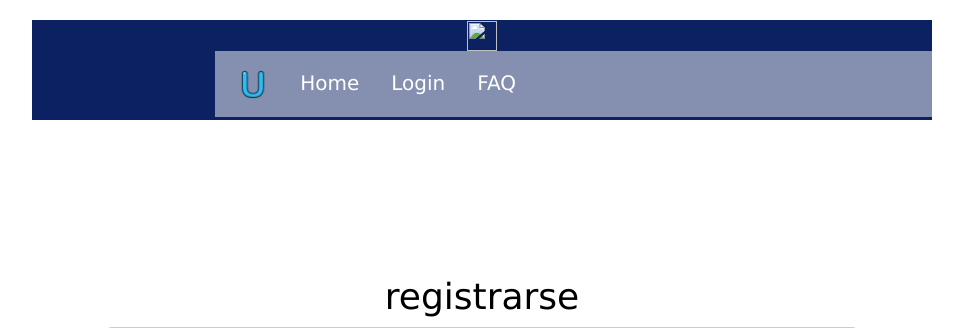
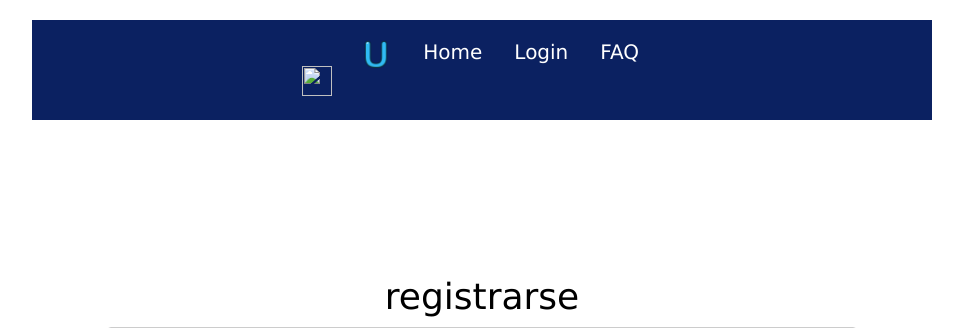
Before and after one commit to sashasier/Utile, a PHP site: page /registrarse.php in a window 1280 px wide; the page is wider, and only the part inside the window is pictured. Shown: the top 328 px of that part, without its empty margins (158-1121 px from the left). Run offline with PHP 8.4, Linux system fonts and the light colour scheme.

Commit message:
cambio banner

```diff
--- a/css/style.css
+++ b/css/style.css
@@ -50,45 +50,12 @@ li a {
 .banner ul {
   position:relative;
   display: inline-block;
-=======
-=======
->>>>>>> a547d328e68c50b792cd6f8786173643678cfad1
-  color: white;
-float: right;
-position: relative;
-text-align: center;
-background-color: rgba(255, 255, 255, 0.5);
-width: 100vw;
-padding: 0;
-left: 20vw;
-<<<<<<< HEAD
 }
 .banner ul {
   position:relative;
   padding: 1vh;
-left: 44vw;
->>>>>>> a547d328e68c50b792cd6f8786173643678cfad1
-=======
-  color: white;
-float: right;
-position: relative;
-text-align: center;
-background-color: rgba(255, 255, 255, 0.5);
-width: 100vw;
-padding: 0;
-left: 20vw;
-=======
->>>>>>> a547d328e68c50b792cd6f8786173643678cfad1
 }
-.banner ul {
-  position:relative;
-  padding: 1vh;
-left: 44vw;
-<<<<<<< HEAD
->>>>>>> a547d328e68c50b792cd6f8786173643678cfad1
-=======
->>>>>>> a547d328e68c50b792cd6f8786173643678cfad1
-}
+
 .banner li {
   float: left;
   position: relative;
```
